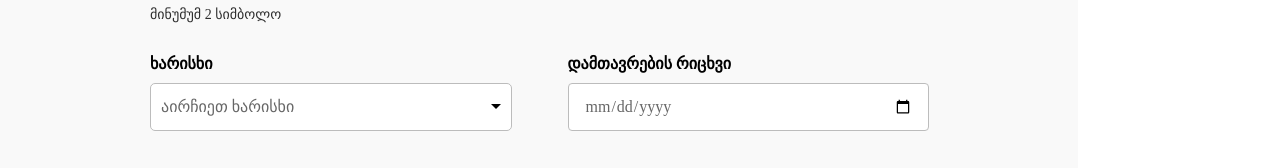
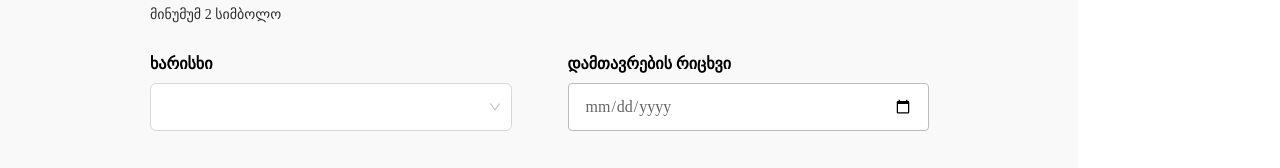
Before and after one commit to lukakhutsishvili/CVgenerator, a React (Vite) app: page /Education in a window 1280 px wide. Shown: the part 242-410 px from the top of the page. Built offline with nearby package versions, Linux system fonts and the light colour scheme; a web font is replaced by a local one.

Commit message:
add ant design

```diff
--- a/package.json
+++ b/package.json
@@ -11,6 +11,7 @@
   },
   "dependencies": {
     "@react-input/mask": "^1.2.5",
+    "antd": "^5.19.1",
     "react": "^18.3.1",
     "react-dom": "^18.3.1",
     "react-hook-form": "^7.52.0",
--- a/src/pages/Education.tsx
+++ b/src/pages/Education.tsx
@@ -1,12 +1,19 @@
 import styled from "styled-components";
 import { Link, useNavigate } from "react-router-dom";
-import { FormProvider, useForm, useFieldArray } from "react-hook-form";
+import {
+  FormProvider,
+  useForm,
+  useFieldArray,
+  Controller,
+} from "react-hook-form";
 import { useEffect } from "react";
 import CVcomponent from "../components/CVcomponent";
 import Input from "../components/education/Input";
 import Header from "../components/education/Header";
-import CustomSelect from "../components/customSelect";
 
+import { Select } from "antd";
+
+const { Option } = Select;
 export type formTypes = {
   education: {
     school: string;
@@ -48,6 +55,8 @@ export default function Education() {
     control,
     name: "education",
   });
+
+  console.log(errors);
 
   const getBorderColor = (index: number) => {
     const value = watch(`education.${index}.description`);
@@ -111,11 +120,28 @@ export default function Education() {
                       className="custom-select"
                       style={{ width: "calc(50% - 23px)" }}
                     >
-                      <Label>ხარისხი</Label>
-                      <CustomSelect
-                        defaultValue="აირჩიეთ ხარისხი"
-                        options={["alo", "fu", "jeka"]}
-                        index={index}
+                      <Label style={{ display: "block" }}>ხარისხი</Label>
+                      <Controller
+                        name={`education.${index}.quality`}
+                        control={control}
+                        rules={{
+                          required: true,
+                        }}
+                        render={({ field }) => (
+                          <Select
+                            {...field}
+                            style={{
+                              marginTop: "8px",
+                              height: "48px",
+                              width: "100%",
+                            }}
+                          >
+                            <Option value="net1">Net 1 day</Option>
+                            <Option value="net7">Net 7 days</Option>
+                            <Option value="net14">Net 14 days</Option>
+                            <Option value="net30">Net 30 days</Option>
+                          </Select>
+                        )}
                       />
                     </div>
                     <div style={{ width: "calc(50% - 23px)" }}>
```
Also changed, not shown: 1 other file (tests, documents, lock files or other folders).
